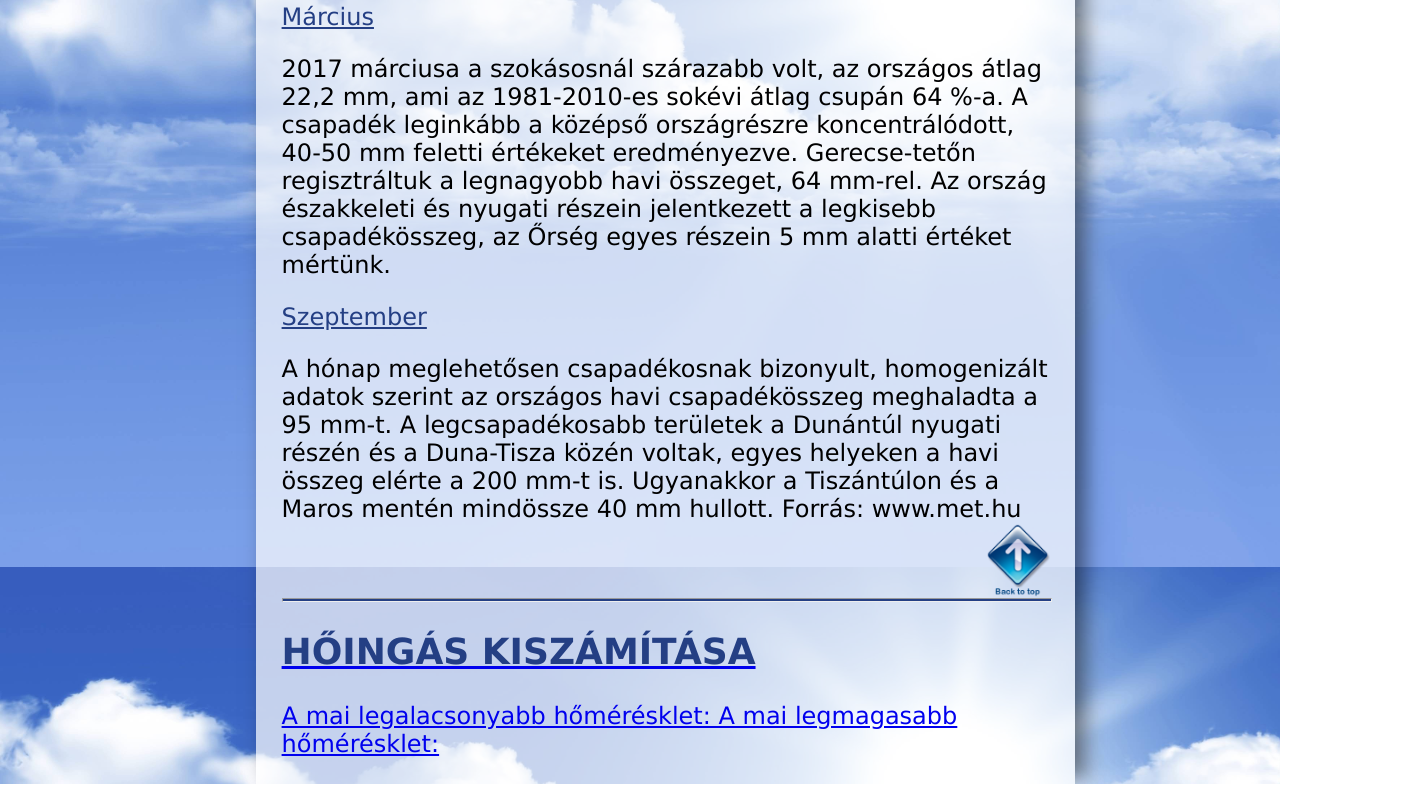
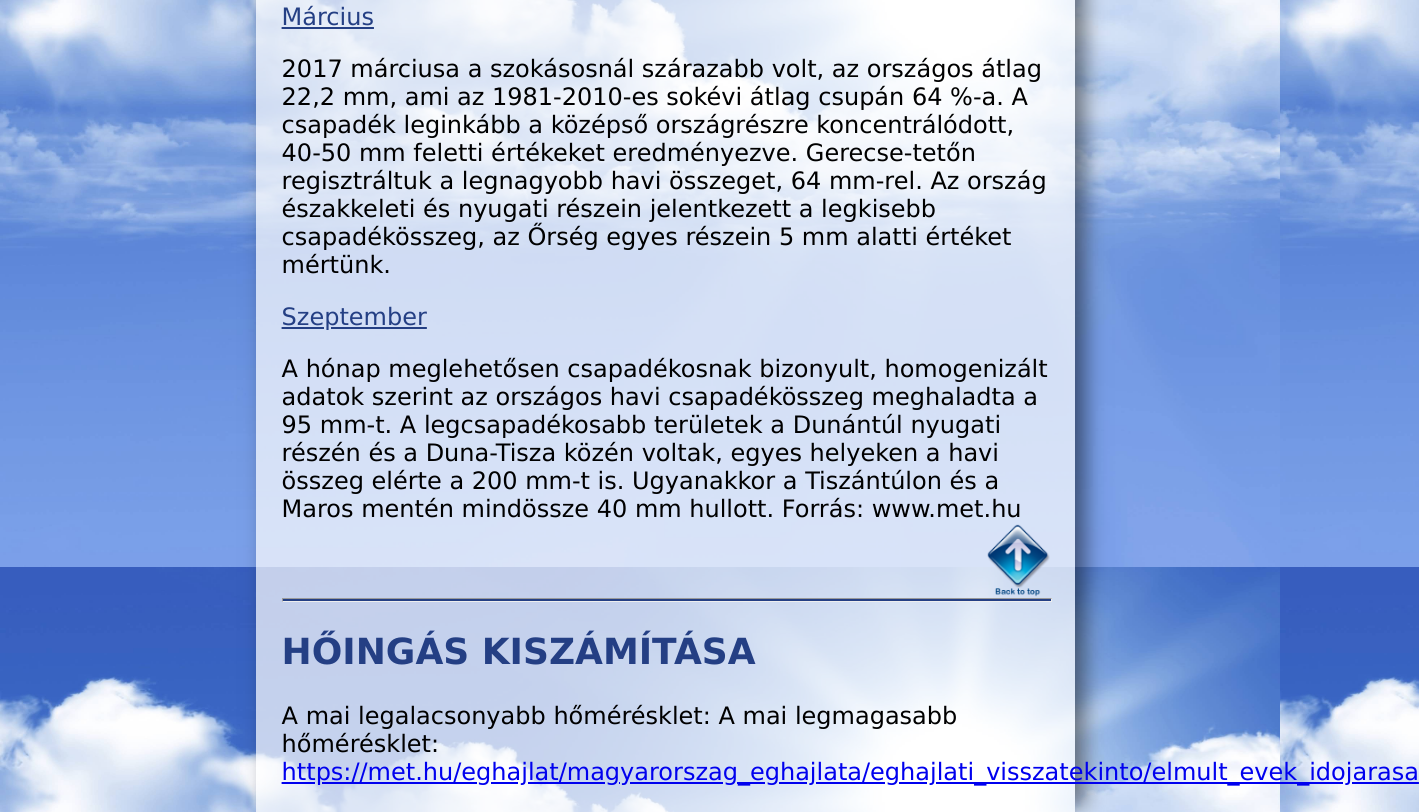
Before and after one commit to nagygergo7/idojaras_git_dolgozat_NagyGerg-, a plain HTML site: page index.html in a window 1280 px wide. Shown: the part 1833-2645 px from the top of the page, 1419 px wide, since content can reach past the window. Before the commit the page ends 2617 px from the top, so only its background shows below. Drawn offline with Linux system fonts and the light colour scheme.

Commit message:
17. feladat kész

```diff
--- a/index.html
+++ b/index.html
@@ -50,13 +50,12 @@
          </dl>
         A hónap meglehetősen csapadékosnak bizonyult, homogenizált adatok szerint az országos havi csapadékösszeg meghaladta a 95 mm-t. A legcsapadékosabb területek a Dunántúl nyugati részén és a Duna-Tisza közén voltak, egyes helyeken a havi összeg elérte a 200 mm-t is. Ugyanakkor a Tiszántúlon és a Maros mentén mindössze 40 mm hullott.
         Forrás: www.met.hu
-        <a href="index.html"><img src="top.png" alt="" id="fel">
-        <hr>
+        <a href="index.html"> <img src="top.png" alt="" id="fel"><a href="index.html"></a>
+       <hr>
        <h2>HŐINGÁS KISZÁMÍTÁSA </h2>
         A mai legalacsonyabb hőmérésklet:
         A mai legmagasabb hőmérésklet:
-
-        <https://met.hu/eghajlat/magyarorszag_eghajlata/eghajlati_visszatekinto/elmult_evek_idojarasa/>
+        <a href="https://met.hu/eghajlat/magyarorszag_eghajlata/eghajlati_visszatekinto/elmult_evek_idojarasa">https://met.hu/eghajlat/magyarorszag_eghajlata/eghajlati_visszatekinto/elmult_evek_idojarasa</a>
 
     </div>
 </body>
```
